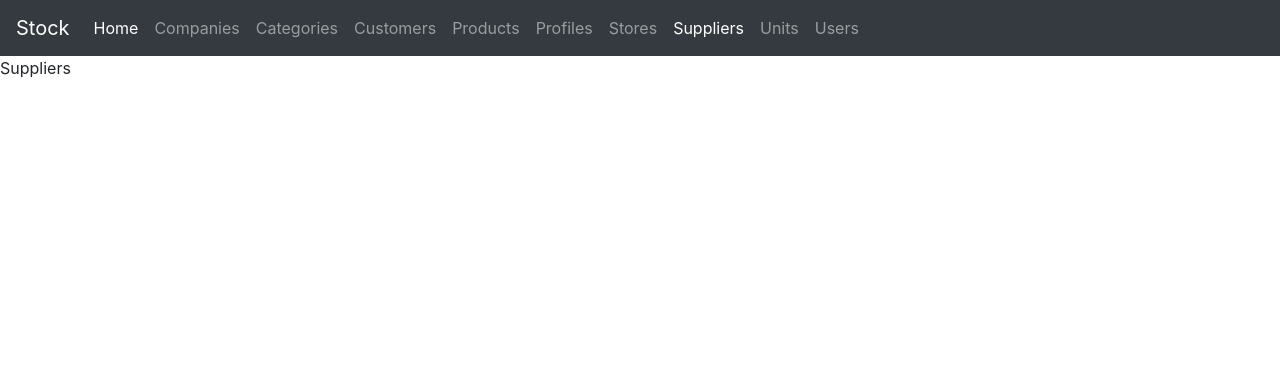
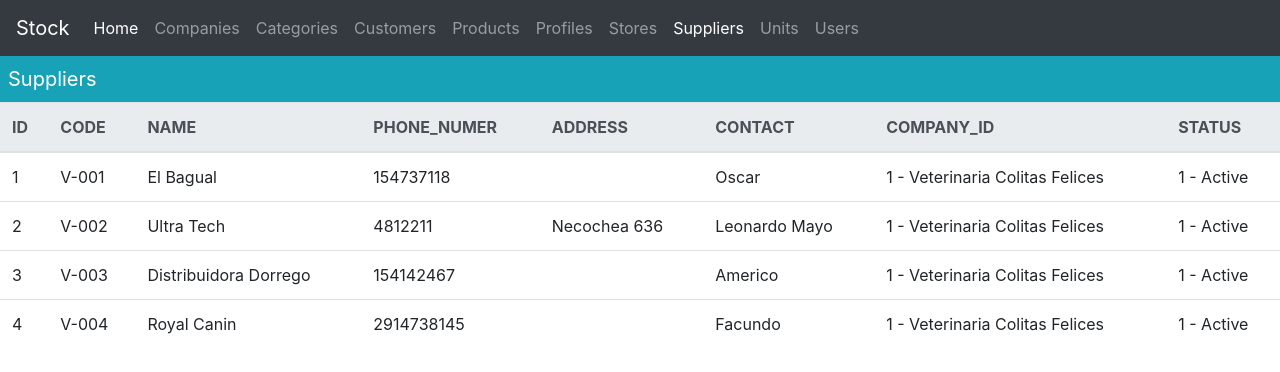
Before and after one commit to omelendrez/stock, a React (Create React App) app: page /suppliers in a window 1280 px wide. Shown: the top 372 px of the page. Built offline with nearby package versions, Linux system fonts and the light colour scheme.

Commit message:
Agregar tablas a componentes

```diff
--- a/src/components/Stores.jsx
+++ b/src/components/Stores.jsx
@@ -1,8 +1,20 @@
-import React from 'react'
+import React, { useState, useEffect } from 'react'
+import { getStores } from './../services/stores'
+import Table from './common/Table'
 
-const Stores = props => {
+const Stores = () => {
+    const [stores, setStores] = useState([])
+
+    useEffect(() => {
+        const stores = getStores()
+        setStores(stores)
+    }, [])
+
     return (
-        <div>Stores</div>
+        stores.length && <Table
+            title="Stores"
+            records={stores}
+        />
     )
 }
 
--- a/src/components/Suppliers.jsx
+++ b/src/components/Suppliers.jsx
@@ -1,8 +1,20 @@
-import React from 'react';
+import React, { useState, useEffect } from 'react'
+import { getSuppliers } from './../services/suppliers'
+import Table from './common/Table'
 
-const Suppliers = props => {
+const Suppliers = () => {
+    const [suppliers, setSuppliers] = useState([])
+
+    useEffect(() => {
+        const suppliers = getSuppliers()
+        setSuppliers(suppliers)
+    }, [])
+
     return (
-        <div>Suppliers</div>
+        suppliers.length && <Table
+            title="Suppliers"
+            records={suppliers}
+        />
     )
 }
 
--- a/src/components/Units.jsx
+++ b/src/components/Units.jsx
@@ -1,8 +1,20 @@
-import React from 'react';
+import React, { useState, useEffect } from 'react'
+import { getUnits } from './../services/units'
+import Table from './common/Table'
 
-const Units = props => {
+const Units = () => {
+    const [units, setUnits] = useState([])
+
+    useEffect(() => {
+        const units = getUnits()
+        setUnits(units)
+    }, [])
+
     return (
-        <div>Units</div>
+        units.length && <Table
+            title="Units"
+            records={units}
+        />
     )
 }
 
--- a/src/components/Users.jsx
+++ b/src/components/Users.jsx
@@ -1,8 +1,20 @@
-import React from 'react';
+import React, { useState, useEffect } from 'react'
+import { getUsers } from './../services/users'
+import Table from './common/Table'
 
-const Users = props => {
+const Users = () => {
+    const [users, setUsers] = useState([])
+
+    useEffect(() => {
+        const users = getUsers()
+        setUsers(users)
+    }, [])
+
     return (
-        <div>Users</div>
+        users.length && <Table
+            title="Users"
+            records={users}
+        />
     )
 }
 
```
